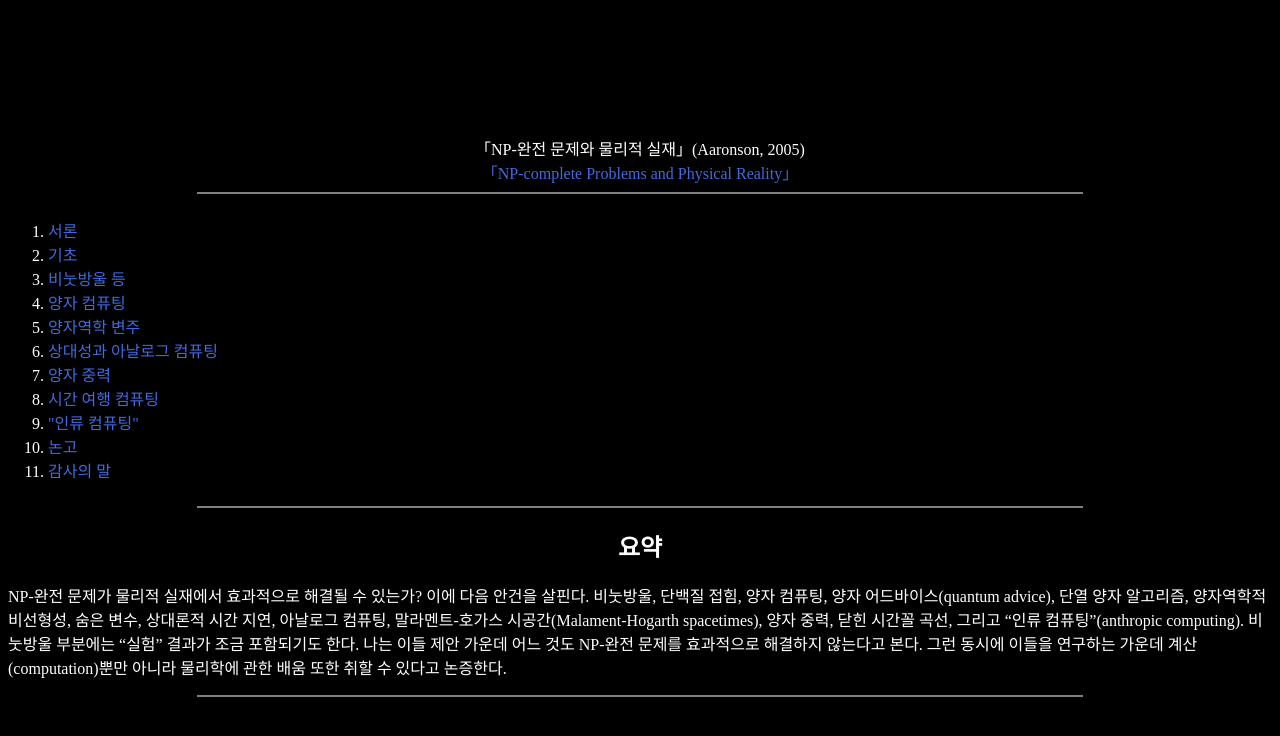
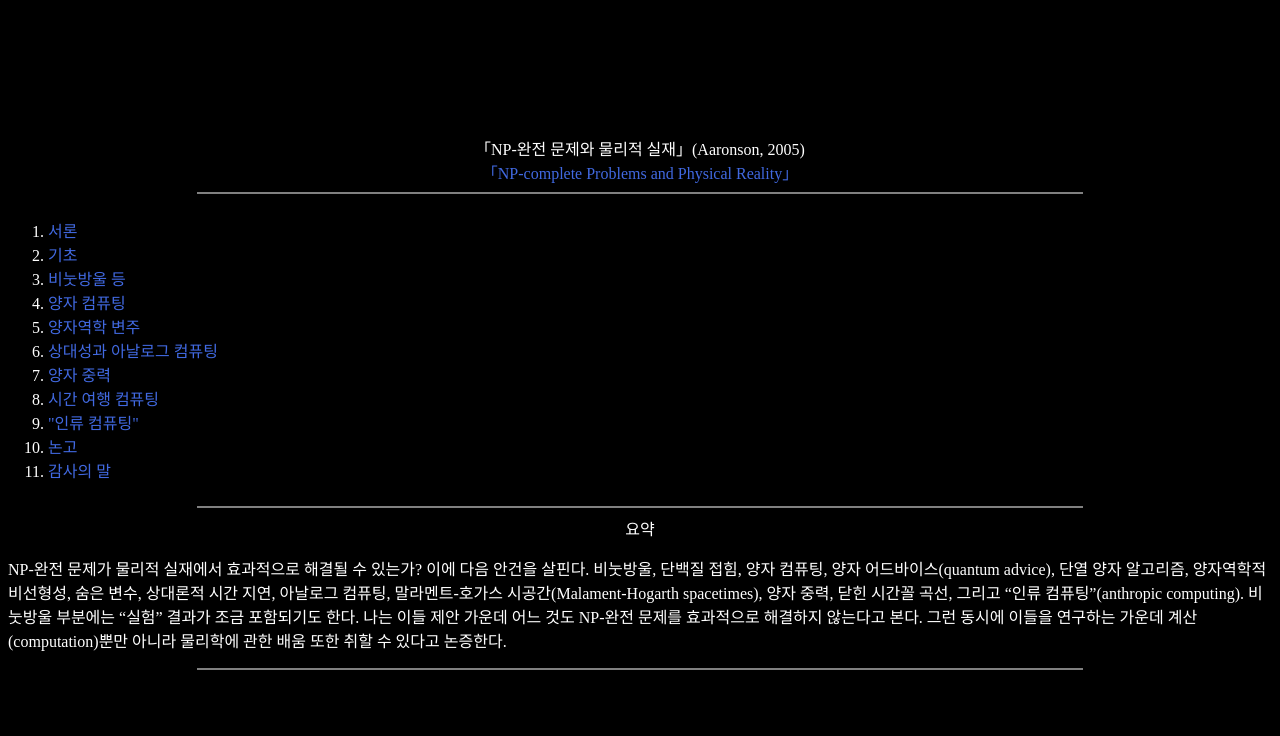
Before and after one commit to SUNBEAMktw/Aaronson, a plain HTML site: page index.html in a window 1280 px wide. Drawn offline with Linux system fonts and the light colour scheme.

Commit message:
Update index.html

```diff
--- a/index.html
+++ b/index.html
@@ -35,7 +35,7 @@
       </div>
     </div>
     <center><hr width="70%" noshade></center>
-    <center><h2>요약</h2></center>
+    <center>요약</center>
     <p>NP-완전 문제가 물리적 실재에서 효과적으로 해결될 수 있는가?
        이에 다음 안건을 살핀다.
        비눗방울, 단백질 접힘, 양자 컴퓨팅, 양자 어드바이스(quantum advice), 단열 양자 알고리즘, 양자역학적 비선형성, 숨은 변수, 상대론적 시간 지연, 아날로그 컴퓨팅, 말라멘트-호가스 시공간(Malament-Hogarth spacetimes), 양자 중력, 닫힌 시간꼴 곡선, 그리고 “인류 컴퓨팅”(anthropic computing).
```
